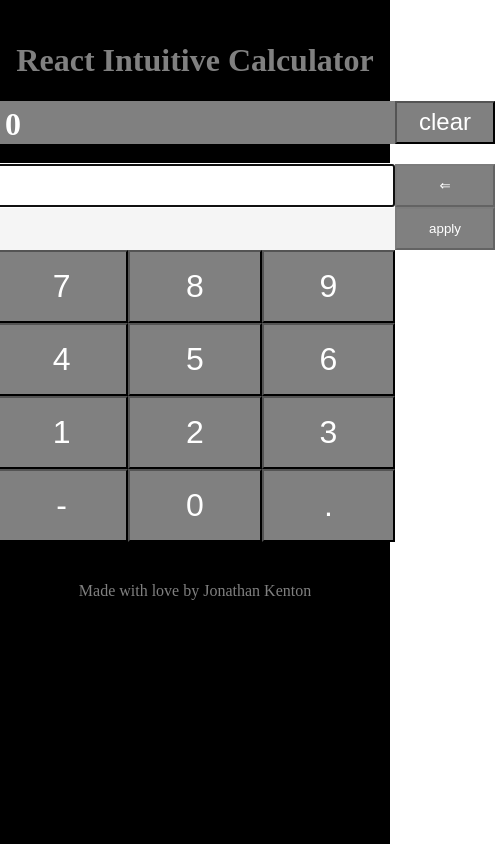
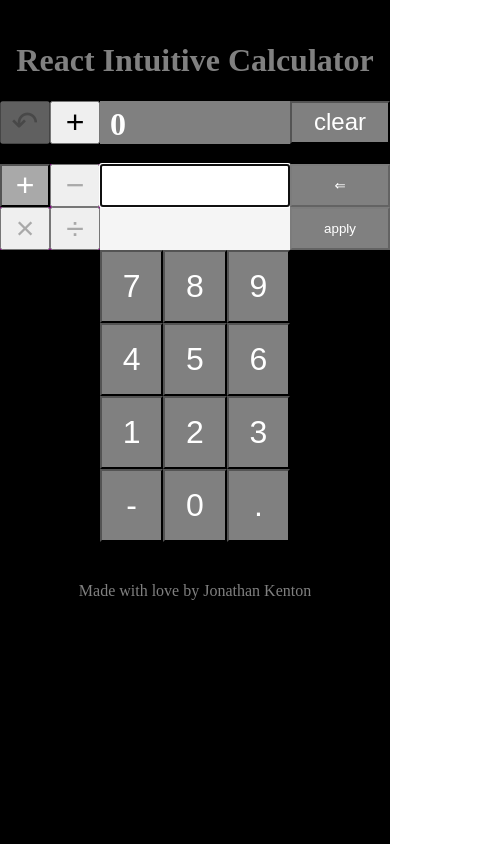
Before and after one commit to j2kenton/React-Super-Calculator, a React (Create React App) app in the folder react/: page / in a window 390 px wide. Shown: the whole page, 495 px wide, since content can reach past the window. Built offline with nearby package versions, Linux system fonts and the light colour scheme.

Commit message:
make responsive

```diff
--- a/react/src/App.js
+++ b/react/src/App.js
@@ -13,6 +13,9 @@ const FullPage = styled.div`
 
 const MainSection = styled.main`
   width: 600px;
+  @media (max-width: 600px) {
+    width: 100vw;
+  }
   margin-left: 50%;
   transform: translate(-50%, 0);
   margin-top: 5vh;
--- a/react/src/sections/body/input-section.js
+++ b/react/src/sections/body/input-section.js
@@ -18,6 +18,9 @@ const InputWrapper = styled.div`
 
 const InputsWrapper = styled.div`
   width: 400px;
+  @media (max-width: 600px) {
+    width: calc(100vw - 200px);
+  }
   height: 100%;
   display: inline-block;
   vertical-align: top;
@@ -46,6 +49,9 @@ const BackspaceButton = styled.button`
 
 const InputArea = styled.div`
   width: 400px;
+  @media (max-width: 600px) {
+    width: calc(100vw - 200px);
+  }
   height: 50%;
 `;
 
@@ -60,7 +66,11 @@ const InputField = styled.input.attrs({
 
 const PreviewSection = styled.div`
   color: grey;
+
   width: 400px;
+  @media (max-width: 600px) {
+    width: calc(100vw - 200px);
+  }
   height: 50%;
   padding: 10px;
   box-sizing: border-box;
--- a/react/src/sections/body/number-button-section.js
+++ b/react/src/sections/body/number-button-section.js
@@ -8,7 +8,11 @@ const ButtonsWrapper = styled.div`
   clear: both;
   display: flex;
   flex-wrap: wrap;
+
   width: 400px;
+  @media (max-width: 600px) {
+    width: calc(100vw - 200px);
+  }
   margin-left: 100px;
 `;
 
--- a/react/src/sections/body/output-section.js
+++ b/react/src/sections/body/output-section.js
@@ -56,7 +56,11 @@ const NumberArea = styled.div`
   background-color: grey;
   color: white;
   font-weight: bold;
+
   width: 400px;
+  @media (max-width: 600px) {
+    width: calc(100vw - 200px);
+  }
   display: inline-block;
   font-size: 2rem;
   height: 100%;
```
